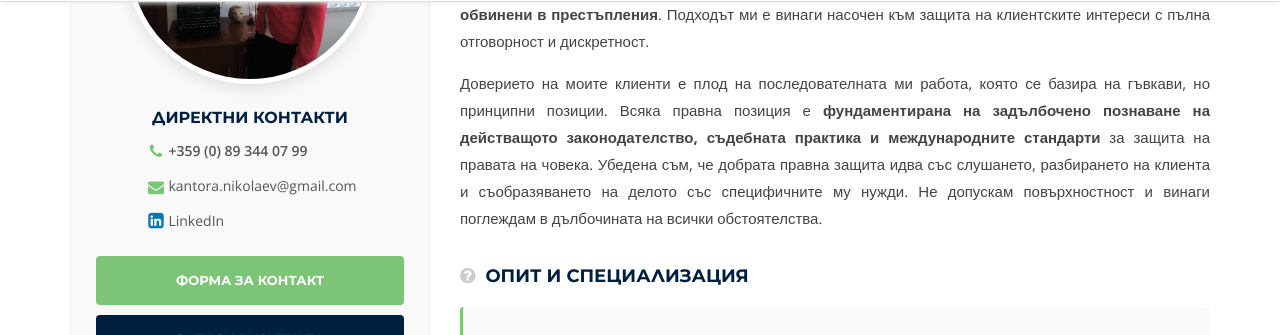
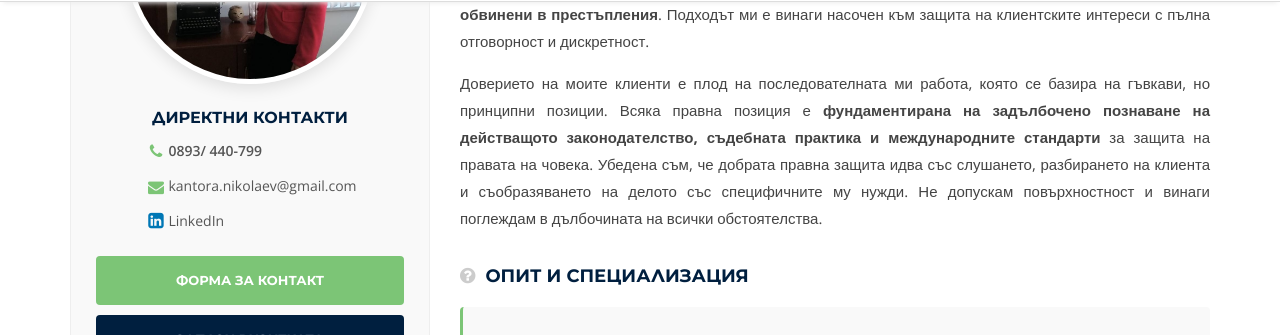
Before and after one commit to NikolaiNikolaev/law-page, a Jekyll site: the page built from kolektiv/advokat-iva-hairedinska.html, in a window 1280 px wide and 900 px high, scrolled down 673 px. Shown: the part 119-454 px from the top of the window. Built offline with Jekyll 4.4.1, drawn with Linux system fonts in a browser that asks for light colours.

Commit message:
Update advokat-iva-hairedinska.html

```diff
--- a/kolektiv/advokat-iva-hairedinska.html
+++ b/kolektiv/advokat-iva-hairedinska.html
@@ -59,7 +59,7 @@
                         <ul style="list-style: none; padding: 0; margin: 0 0 25px 0; font-size: 14px; color: #555; text-align: left; display: inline-block;">
                             <li style="margin-bottom: 15px; display: flex; align-items: center;">
                                 <i class="fa fa-phone" style="width: 25px; color: #7cc576; text-align: center; font-size: 16px;"></i>
-                                <a href="tel:+359893440799" style="color: #555; text-decoration: none; font-weight: 600; transition: color 0.3s;" onmouseover="this.style.color='#7cc576'" onmouseout="this.style.color='#555'">+359 (0) 89 344 07 99</a>
+                                <a href="tel:+359893440799" style="color: #555; text-decoration: none; font-weight: 600; transition: color 0.3s;" onmouseover="this.style.color='#7cc576'" onmouseout="this.style.color='#555'">0893/ 440-799</a>
                             </li>
                             <li style="margin-bottom: 15px; display: flex; align-items: flex-start;">
                                 <i class="fa fa-envelope" style="width: 25px; color: #7cc576; text-align: center; font-size: 16px; margin-top: 3px;"></i>
```
